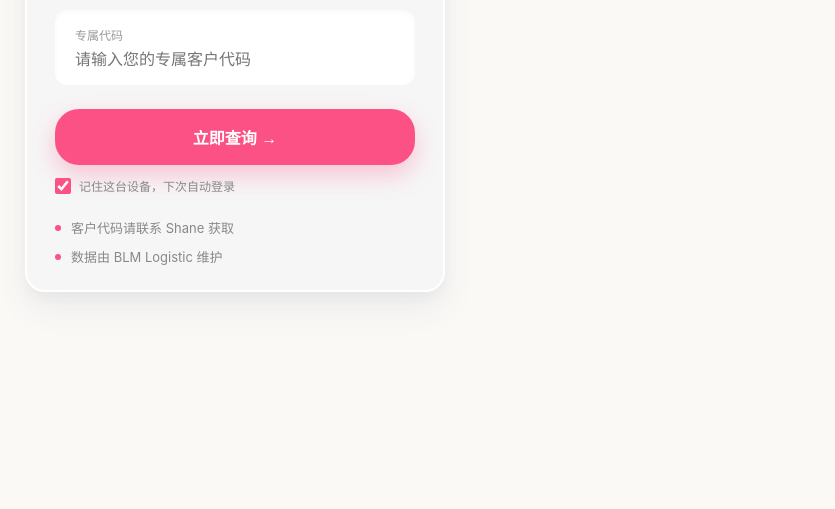
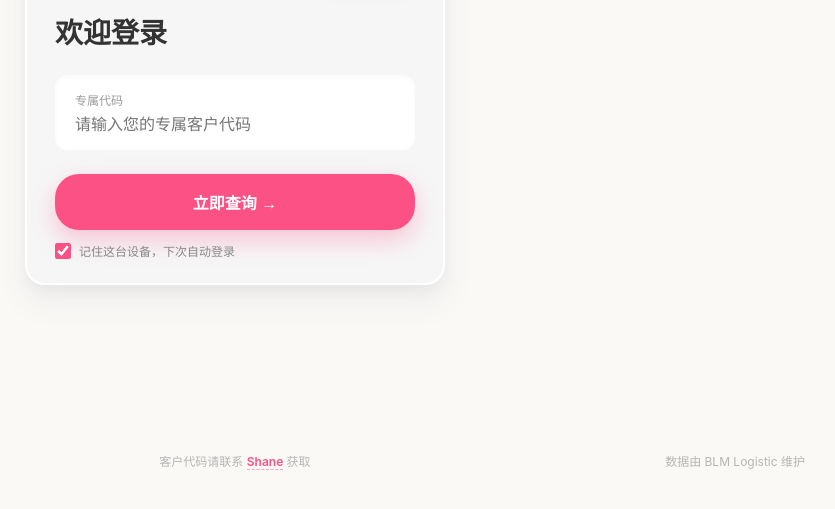
Before and after one commit to shanechen7/website, a plain HTML site: page index.html in a window 1280 px wide. Shown: the part 287-796 px from the top of the page, without its empty margins (405-1240 px from the left). Drawn offline with nearby package versions, Linux system fonts and the light colour scheme.

Commit message:
Add files via upload

```diff
--- a/index.html
+++ b/index.html
@@ -88,10 +88,14 @@
         }
         .input-group input { width: 100%; border: none; outline: none; font-size: 16px; background: transparent; }
 
-        .tips-box { margin-top: 24px; }
-        .tip-item { font-size: 13px; color: #888; display: flex; align-items: center; margin-bottom: 10px; }
-        .tip-item:last-child { margin-bottom: 0; }
-        .tip-dot { width:6px; height:6px; background:#fc5185; border-radius:50%; margin-right:10px; }
+        /* 登录页整屏布局：卡片垂直居中，底部放一行版权/联系小字 */
+        .login-page { display: flex; flex-direction: column; min-height: 100vh; box-sizing: border-box; }
+        .login-page .login-wrapper { flex: 1; min-height: 0; }
+        .login-footer { margin-top: auto; display: grid; grid-template-columns: 1fr auto 1fr; align-items: center; gap: 16px; font-size: 12px; color: #b5b5b5; line-height: 1.8; }
+        .login-footer .foot-tip { text-align: center; }
+        .login-footer .foot-brand { text-align: right; white-space: nowrap; }
+        .login-footer a.mail-link { color: #fc5185; font-weight: 600; text-decoration: none; border-bottom: 1px dashed rgba(252, 81, 133, 0.5); }
+        .login-footer a.mail-link:hover { text-decoration: none; border-bottom-style: solid; }
 
         /* ======================================
            5. 主面板样式
@@ -259,7 +263,7 @@
         </div>
 
         <!-- ================= 登录页 ================= -->
-        <div class="web-container" v-else-if="!isLoggedIn">
+        <div class="web-container login-page" v-else-if="!isLoggedIn">
             <div class="login-wrapper">
                 <div class="card login-card">
                     <div class="accent-bar"></div>
@@ -277,15 +281,12 @@
                         <input type="checkbox" v-model="remember" />
                         <span>{{ i18n[lang].remember_me }}</span>
                     </label>
-                    <div class="tips-box">
-                        <div class="tip-item">
-                            <span class="tip-dot"></span> {{ i18n[lang].tip1 }}
-                        </div>
-                        <div class="tip-item">
-                            <span class="tip-dot"></span> {{ i18n[lang].tip2 }}
-                        </div>
-                    </div>
                 </div>
+            </div>
+            <div class="login-footer">
+                <span></span>
+                <span class="foot-tip">{{ i18n[lang].tip1a }} <a class="mail-link" href="mailto:shane.chen@bolomia.com" title="shane.chen@bolomia.com">Shane</a> {{ i18n[lang].tip1b }}</span>
+                <span class="foot-brand">{{ i18n[lang].tip2 }}</span>
             </div>
         </div>
 
@@ -503,7 +504,7 @@
                         login_title: "实时查询货物物流状态", welcome: "欢迎登录",
                         input_label: "专属代码", input_placeholder: "请输入您的专属客户代码",
                         btn_query: "立即查询", remember_me: "记住这台设备，下次自动登录", loading: "加载中…",
-                        tip1: "客户代码请联系 Shane 获取", tip2: "数据由 BLM Logistic 维护",
+                        tip1a: "客户代码请联系", tip1b: "获取", tip2: "数据由 BLM Logistic 维护",
                         customer: "当前客户", orders: "票货物", logout: "退出登录", empty_orders: "该客户暂无运单数据",
                         tab_all: "全部运单", tab_progress: "进行中", tab_done: "已完成",
                         bill_no: "提单号", pol: "起运港", pod: "目的港", etd: "开船", eta: "到港", volume: "货量",
@@ -522,7 +523,7 @@
                         login_title: "Real-time Cargo Status Tracking", welcome: "Welcome Back",
                         input_label: "Exclusive Code", input_placeholder: "Enter your exclusive client code",
                         btn_query: "Search Now", remember_me: "Remember this device and auto-login next time", loading: "Loading…",
-                        tip1: "Please contact Shane for your code", tip2: "Powered by BLM Logistic",
+                        tip1a: "Please contact", tip1b: "for your code", tip2: "Powered by BLM Logistic",
                         customer: "Client", orders: "Shipments", logout: "Log Out", empty_orders: "No shipments found for this client yet.",
                         tab_all: "All", tab_progress: "In Progress", tab_done: "Completed",
                         bill_no: "B/L No.", pol: "POL", pod: "POD", etd: "ETD", eta: "ETA", volume: "Volume",
```
